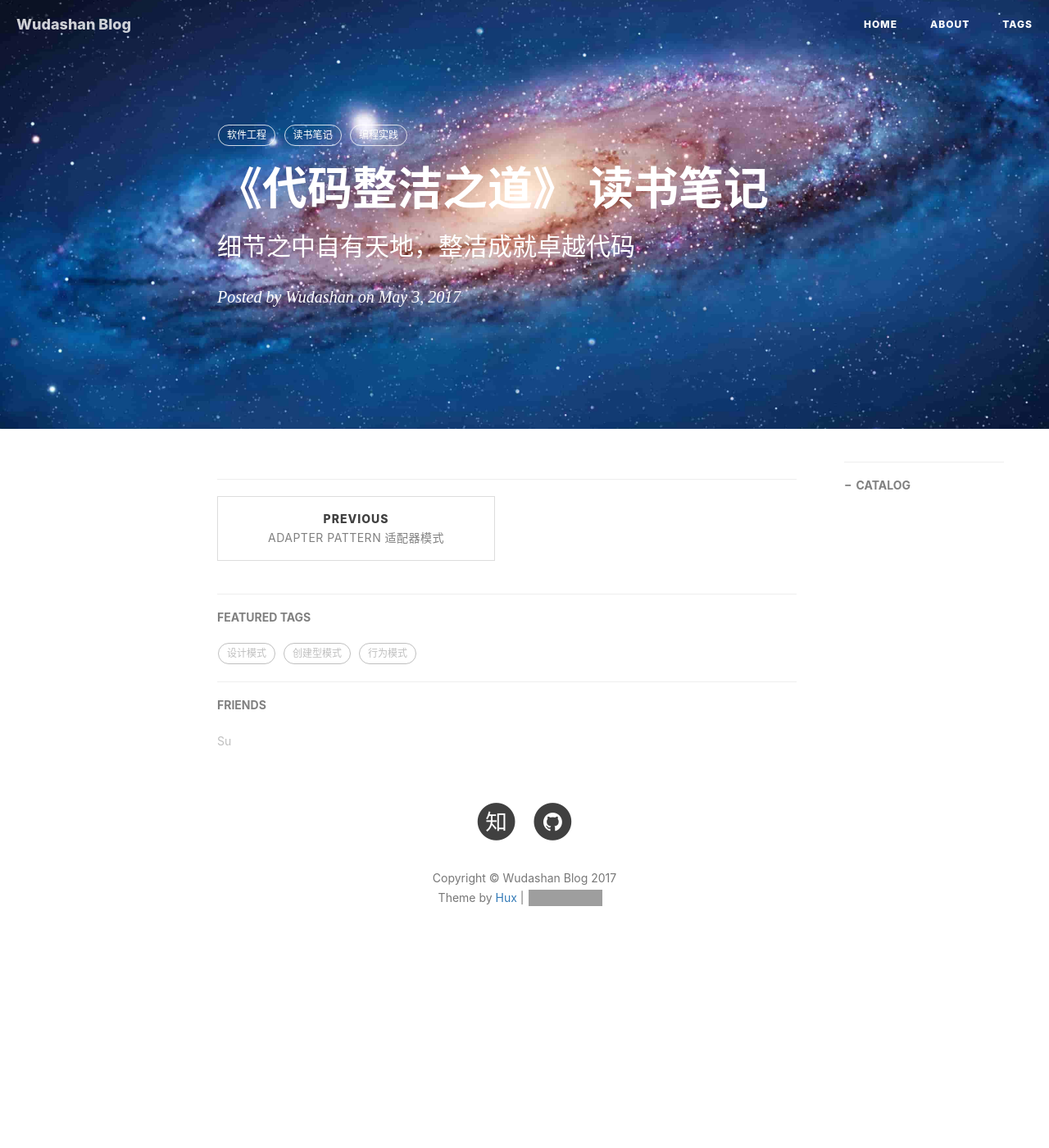
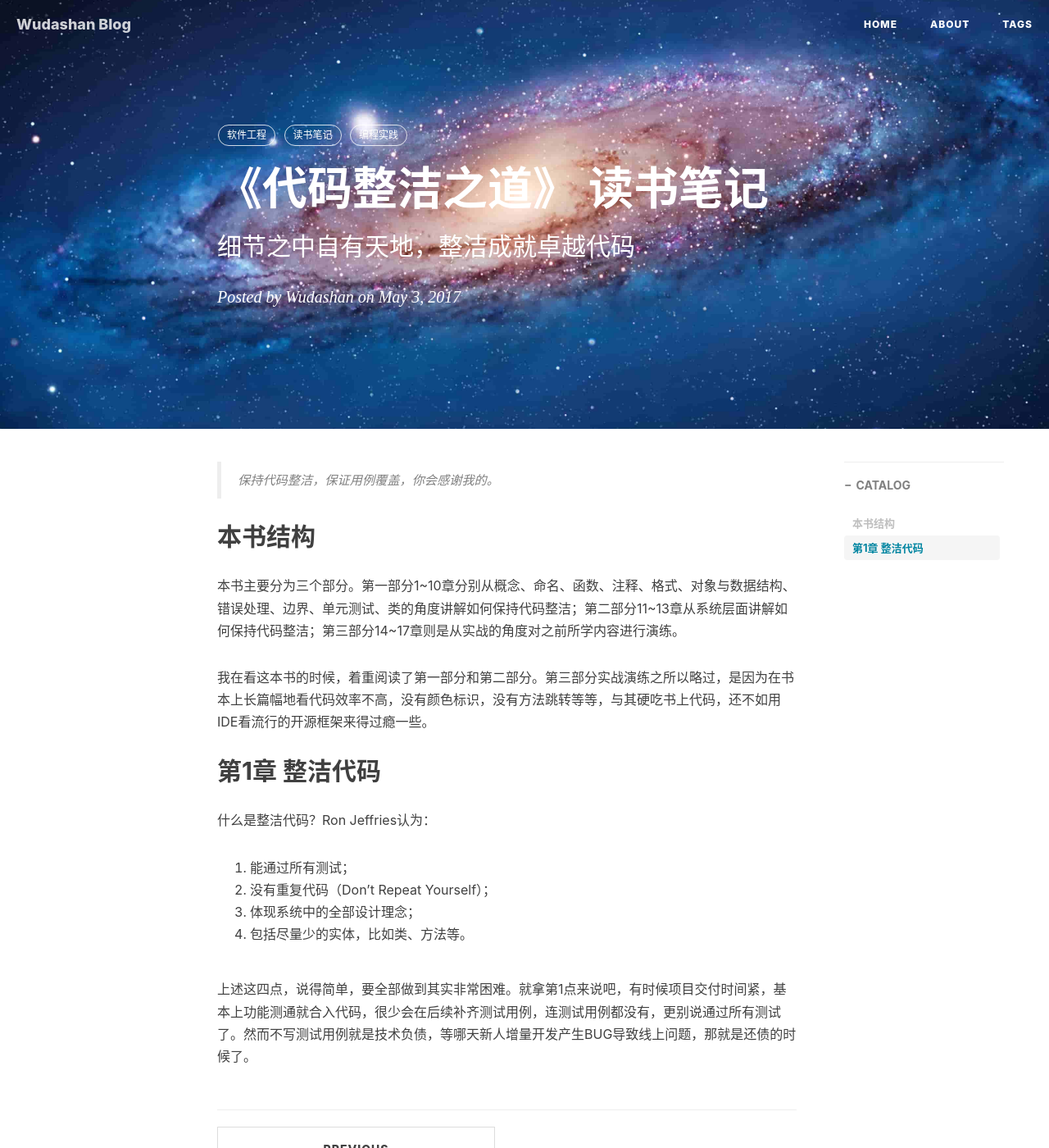
Before and after one commit to wudashan/wudashan.github.io, a Jekyll site: the page built from _posts/2017-05-03-Clean-Code-Read-Notes.markdown, in a window 1280 px wide and 1400 px high. Shown: the whole window at 82% size. Built offline with Jekyll 4.4.1, drawn with Linux system fonts in a browser that asks for light colours; nearby versions of some CDN libraries; comment, search, counter and statistics services are not loaded; grey boxes are pictures that could not be loaded.

Commit message:
增加本书结构和第一章

```diff
--- a/_posts/2017-05-03-Clean-Code-Read-Notes.markdown
+++ b/_posts/2017-05-03-Clean-Code-Read-Notes.markdown
@@ -11,3 +11,21 @@ tags:
     - 读书笔记
     - 编程实践
 ---
+
+
+> 保持代码整洁，保证用例覆盖，你会感谢我的。
+
+## 本书结构
+本书主要分为三个部分。第一部分1~10章分别从概念、命名、函数、注释、格式、对象与数据结构、错误处理、边界、单元测试、类的角度讲解如何保持代码整洁；第二部分11~13章从系统层面讲解如何保持代码整洁；第三部分14~17章则是从实战的角度对之前所学内容进行演练。
+
+我在看这本书的时候，着重阅读了第一部分和第二部分。第三部分实战演练之所以略过，是因为在书本上长篇幅地看代码效率不高，没有颜色标识，没有方法跳转等等，与其硬吃书上代码，还不如用IDE看流行的开源框架来得过瘾一些。
+
+## 第1章 整洁代码
+什么是整洁代码？Ron Jeffries认为：
+
+ 1. 能通过所有测试；
+ 2. 没有重复代码（Don't Repeat Yourself）；
+ 3. 体现系统中的全部设计理念；
+ 4. 包括尽量少的实体，比如类、方法等。
+
+上述这四点，说得简单，要全部做到其实非常困难。就拿第1点来说吧，有时候项目交付时间紧，基本上功能测通就合入代码，很少会在后续补齐测试用例，连测试用例都没有，更别说通过所有测试了。然而不写测试用例就是技术负债，等哪天新人增量开发产生BUG导致线上问题，那就是还债的时候了。
```
